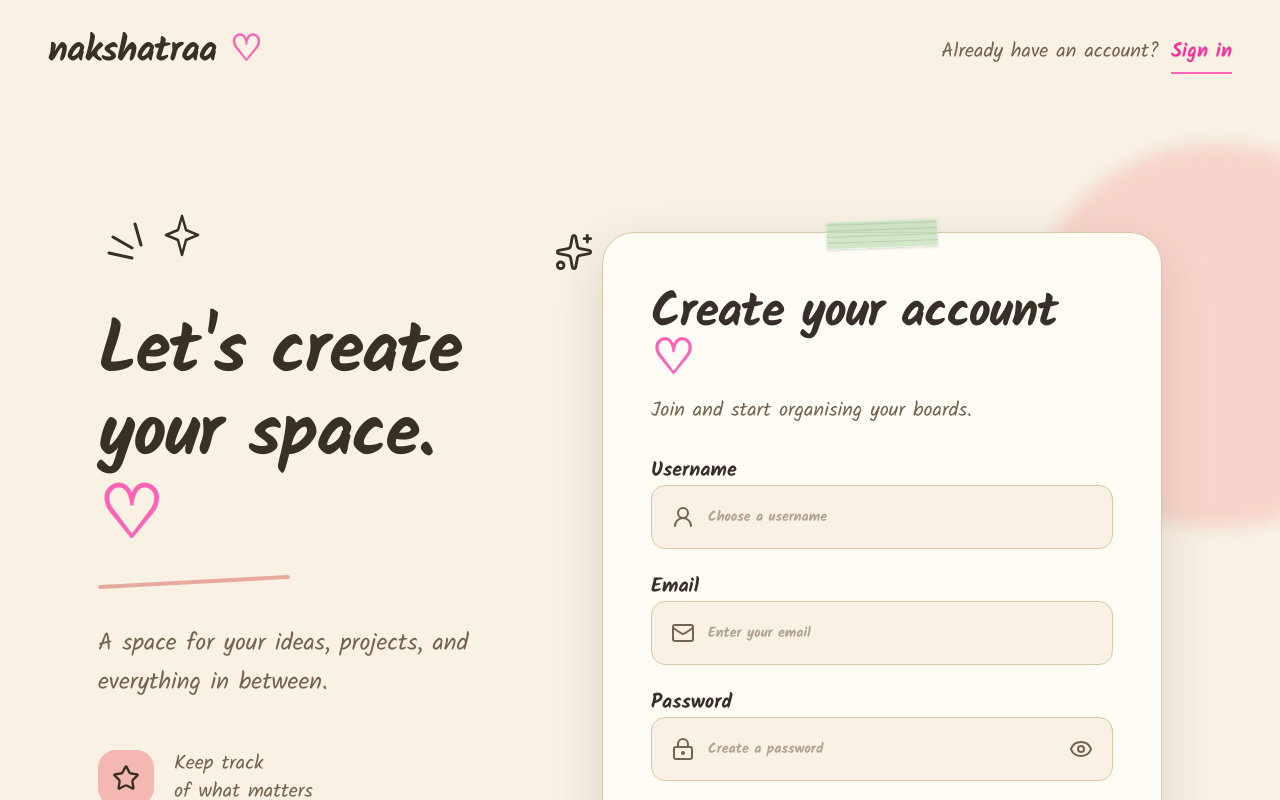
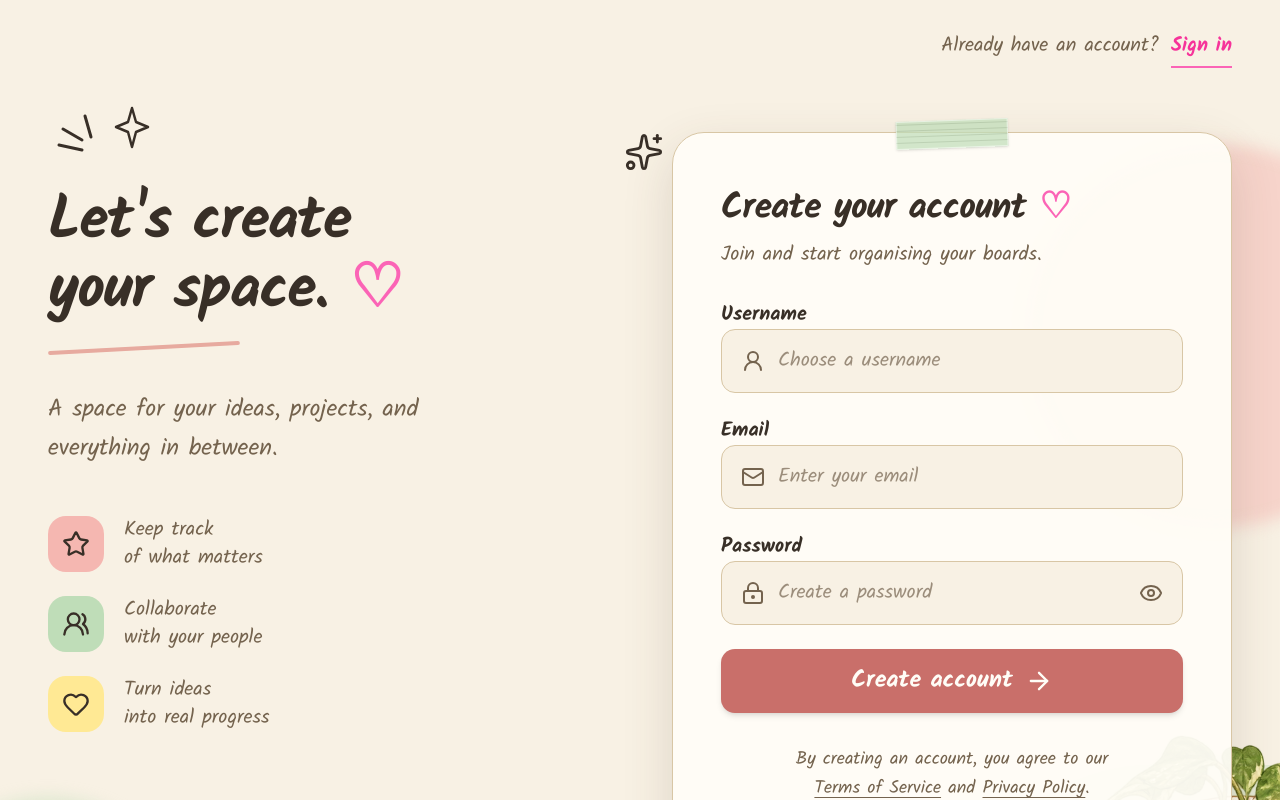
Before and after one commit to Nakshatraa-20/Trello, a React (Vite) app in the folder apps/frontend/: page /signup in a window 1280 px wide. Shown: the top 800 px of the page. Built offline with nearby package versions, Linux system fonts and the light colour scheme.

Commit message:
made some allignment changes in the signup page

```diff
--- a/apps/frontend/src/components/signup-form.tsx
+++ b/apps/frontend/src/components/signup-form.tsx
@@ -50,10 +50,7 @@ export function SignupForm({ className = "", ...props }: ComponentProps<"div">)
         className="pointer-events-none absolute bottom-0 left-0 z-0 hidden w-full min-w-[900px] lg:block"
       />
 
-      <header className="relative z-10 mx-auto flex max-w-7xl items-center justify-between px-6 py-8 lg:px-12">
-        <Link to="/" className="text-3xl font-bold tracking-tight text-ink sm:text-4xl">
-          nakshatraa <span className="text-pink-400">♡</span>
-        </Link>
+      <header className="relative z-10 mx-auto flex max-w-7xl items-center justify-end px-6 py-8 lg:px-12">
         <p className="text-base text-ink-muted sm:text-xl">
           Already have an account?{" "}
           <Link to="/login" className="ml-1 border-b-2 border-pink-400 pb-1 font-bold text-pink-500">
@@ -62,13 +59,13 @@ export function SignupForm({ className = "", ...props }: ComponentProps<"div">)
         </p>
       </header>
 
-      <main className="relative z-10 mx-auto grid max-w-7xl gap-10 px-6 pb-16 pt-4 lg:min-h-[1080px] lg:grid-cols-[minmax(300px,420px)_minmax(0,600px)] lg:justify-center lg:items-start lg:gap-16 lg:px-12 lg:pb-56 lg:pt-24">
-        <section className="relative hidden min-h-[580px] flex-col justify-center lg:flex lg:pt-12">
-          <svg aria-hidden="true" className="absolute left-0 top-2 h-20 w-28 text-ink" viewBox="0 0 112 80" fill="none">
+      <main className="relative z-10 mx-auto grid max-w-7xl gap-10 px-6 pb-16 pt-8 lg:grid-cols-[minmax(0,1fr)_minmax(0,560px)] lg:items-start lg:gap-10 lg:px-12 lg:pb-56 lg:pt-10">
+        <section className="relative hidden flex-col lg:flex lg:pt-14">
+          <svg aria-hidden="true" className="absolute left-0 -top-8 h-20 w-28 text-ink" viewBox="0 0 112 80" fill="none">
             <path d="M11 45L34 50M15 29L34 40M37 16L43 37" stroke="currentColor" strokeWidth="3" strokeLinecap="round" />
             <path d="M84 8L88 22L100 27L88 32L84 47L80 32L68 27L80 22L84 8Z" stroke="currentColor" strokeWidth="2.5" strokeLinejoin="round" />
           </svg>
-          <h1 className="mt-16 max-w-md text-6xl font-bold leading-[1.15] tracking-tight xl:text-7xl">
+          <h1 className="max-w-md font-handwritten text-5xl font-bold leading-[1.15] tracking-tight xl:text-6xl">
             Let&apos;s create<br />your space. <span className="text-pink-400">♡</span>
           </h1>
           <div className="mt-5 h-1 w-48 -rotate-3 rounded-full bg-[#e7aa9f]" />
@@ -92,15 +89,15 @@ export function SignupForm({ className = "", ...props }: ComponentProps<"div">)
           </div>
         </section>
 
-        <section className="relative mx-auto w-full max-w-[560px] lg:mt-8 lg:justify-self-end">
+        <section className="relative mx-auto w-full max-w-[560px] lg:justify-self-end">
           <div aria-hidden="true" className="absolute -top-3 left-1/2 z-20 h-7 w-28 -translate-x-1/2 -rotate-2 border border-white/50 bg-sticky-green/70 shadow-sm [background-image:repeating-linear-gradient(0deg,transparent_0_5px,rgba(92,115,78,0.18)_5px_6px)]" />
           <div aria-hidden="true" className="absolute -left-12 top-0 hidden h-12 w-10 text-ink lg:block">
             <Sparkles className="h-10 w-10" strokeWidth={1.7} />
           </div>
 
-          <div className="min-h-[900px] rounded-[2rem] border border-paper-border bg-paper-card/95 px-7 py-12 shadow-[0_18px_50px_rgba(83,65,45,0.16)] sm:px-12 sm:py-14 lg:h-[900px]">
+          <div className="rounded-[2rem] border border-paper-border bg-paper-card/95 px-7 py-12 shadow-[0_18px_50px_rgba(83,65,45,0.16)] sm:px-12 sm:py-14">
             <div className="mb-8">
-              <h2 className="text-4xl font-bold tracking-tight sm:text-5xl">
+              <h2 className="font-handwritten text-4xl font-bold tracking-tight">
                 Create your account <span className="text-pink-400">♡</span>
               </h2>
               <p className="mt-3 text-xl text-ink-muted">Join and start organising your boards.</p>
@@ -111,7 +108,7 @@ export function SignupForm({ className = "", ...props }: ComponentProps<"div">)
                 <span>Username</span>
                 <span className="relative block">
                   <UserRound className="pointer-events-none absolute left-5 top-1/2 h-6 w-6 -translate-y-1/2 text-ink-muted" />
-                  <Input ref={usernameRef} id="username" type="text" placeholder="Choose a username" required className="h-16 rounded-xl border-paper-border bg-paper px-14 text-lg text-ink placeholder:text-ink-muted/55 focus-visible:border-pink-400 focus-visible:ring-pink-300/35" />
+                  <Input ref={usernameRef} id="username" type="text" placeholder="Choose a username" required className="h-16 rounded-xl border-paper-border bg-paper px-14 font-handwritten text-xl font-normal text-ink placeholder:text-ink-muted/70 md:text-xl focus-visible:border-pink-400 focus-visible:ring-pink-300/35" />
                 </span>
               </label>
 
@@ -119,7 +116,7 @@ export function SignupForm({ className = "", ...props }: ComponentProps<"div">)
                 <span>Email</span>
                 <span className="relative block">
                   <Mail className="pointer-events-none absolute left-5 top-1/2 h-6 w-6 -translate-y-1/2 text-ink-muted" />
-                  <Input ref={emailRef} id="email" type="email" placeholder="Enter your email" required className="h-16 rounded-xl border-paper-border bg-paper px-14 text-lg text-ink placeholder:text-ink-muted/55 focus-visible:border-pink-400 focus-visible:ring-pink-300/35" />
+                  <Input ref={emailRef} id="email" type="email" placeholder="Enter your email" required className="h-16 rounded-xl border-paper-border bg-paper px-14 font-handwritten text-xl font-normal text-ink placeholder:text-ink-muted/70 md:text-xl focus-visible:border-pink-400 focus-visible:ring-pink-300/35" />
                 </span>
               </label>
 
@@ -127,7 +124,7 @@ export function SignupForm({ className = "", ...props }: ComponentProps<"div">)
                 <span>Password</span>
                 <span className="relative block">
                   <LockKeyhole className="pointer-events-none absolute left-5 top-1/2 h-6 w-6 -translate-y-1/2 text-ink-muted" />
-                  <Input ref={passwordRef} id="password" type="password" placeholder="Create a password" required className="h-16 rounded-xl border-paper-border bg-paper px-14 pr-14 text-lg text-ink placeholder:text-ink-muted/55 focus-visible:border-pink-400 focus-visible:ring-pink-300/35" />
+                  <Input ref={passwordRef} id="password" type="password" placeholder="Create a password" required className="h-16 rounded-xl border-paper-border bg-paper px-14 pr-14 font-handwritten text-xl font-normal text-ink placeholder:text-ink-muted/70 md:text-xl focus-visible:border-pink-400 focus-visible:ring-pink-300/35" />
                   <Eye className="pointer-events-none absolute right-5 top-1/2 h-6 w-6 -translate-y-1/2 text-ink-muted" />
                 </span>
               </label>
```
